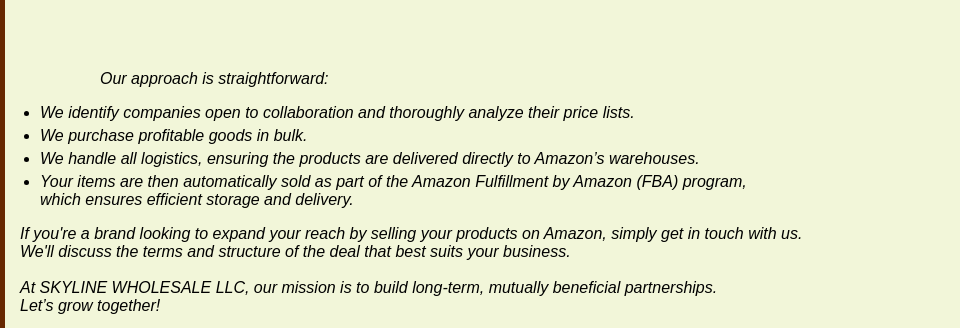
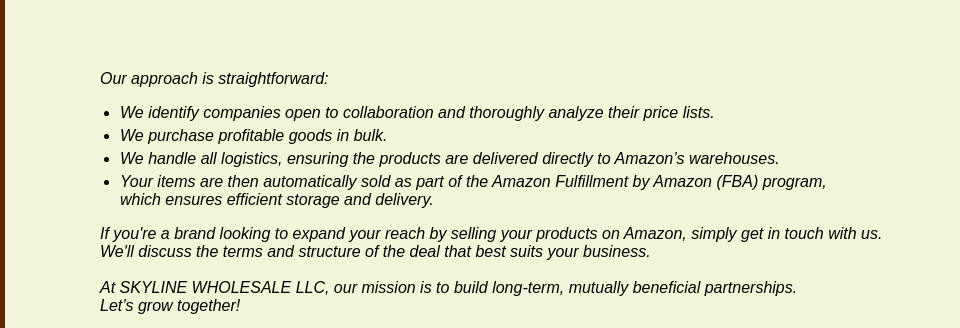
Before and after one commit to Yuriy2437/Vizitka_1, a website: page index.html in a window 1280 px wide. Shown: the part 155-483 px from the top of the page, 0-960 px from the left. Drawn offline with Linux system fonts and the light colour scheme.

Commit message:
Changing class essence

```diff
--- a/index.html
+++ b/index.html
@@ -29,11 +29,12 @@
           </div>
         </div>
         <div class="main-text">
-          <p class="essence">Our approach is straightforward:</p>
+          <div class="essence">
+            Our approach is straightforward:
             <ul>
               <li>
-              We identify companies open to collaboration and thoroughly analyze
-              their price lists.
+                We identify companies open to collaboration and thoroughly
+                analyze their price lists.
               </li>
               <li>We purchase profitable goods in bulk.</li>
               <li>
@@ -56,6 +57,7 @@
               mutually beneficial partnerships. <br />
               Let’s grow together!
             </p>
+          </div>
           <div class="bottom">
             <p class="contacts">
               Contacts:
```
Lines whose indentation alone changed are shown as unchanged.
